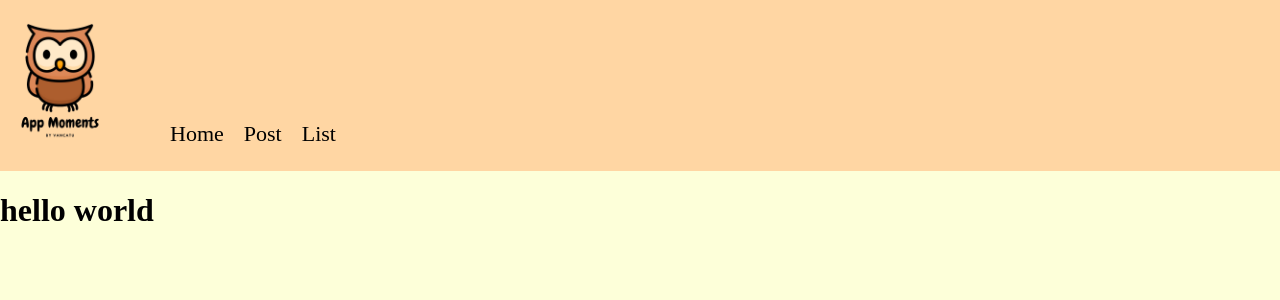
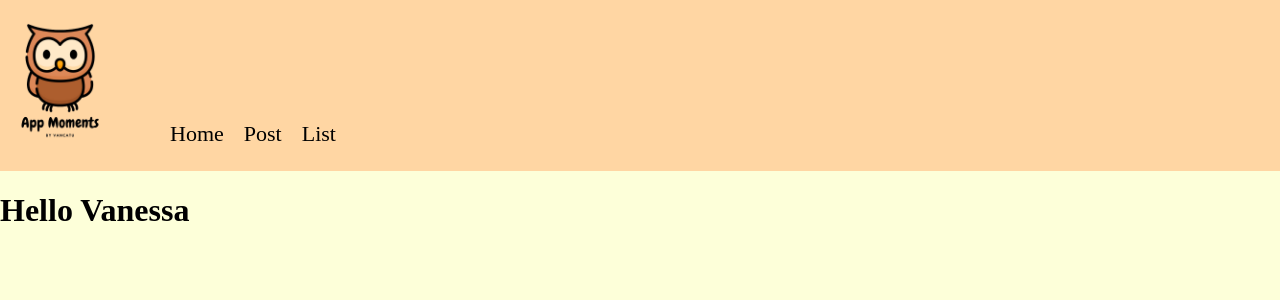
Before and after one commit to Catureba/moments-front, a React (Create React App) app: page / in a window 1280 px wide. Shown: the top 300 px of the page. Built offline with nearby package versions, Linux system fonts and the light colour scheme.

Commit message:
Update index.tsx

```diff
--- a/src/components/home-component/index.tsx
+++ b/src/components/home-component/index.tsx
@@ -1,6 +1,6 @@
 function Home(){
     return(
-        <h1>hello world</h1>
+        <h1>Hello Vanessa</h1>
     );
 }
 export default Home;
```
